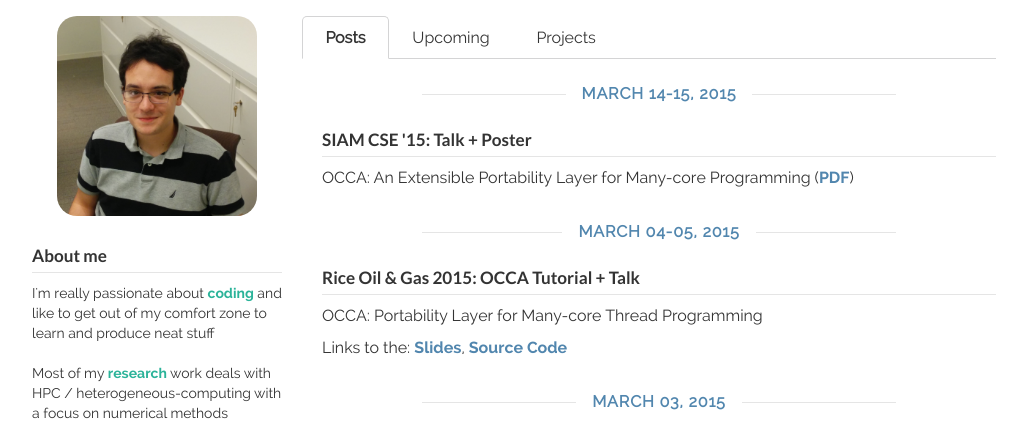
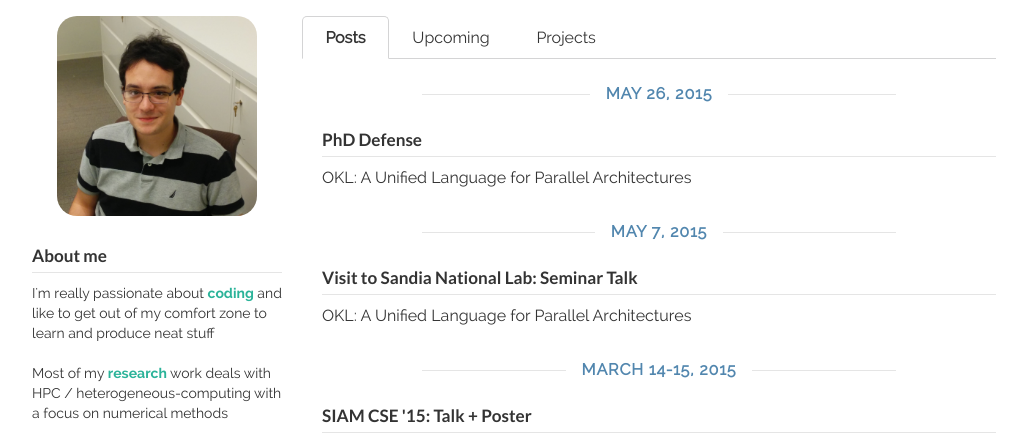
Before and after one commit to dmed256/dmed256.com, a PHP site: page / in a window 1280 px wide. Shown: the part 67-505 px from the top of the page, without its empty margins (116-1143 px from the left). Run offline with PHP 8.4, Linux system fonts and the light colour scheme; some web fonts are replaced.

Commit message:
[Posts] Update

```diff
--- a/postsContent.php
+++ b/postsContent.php
@@ -1,3 +1,13 @@
+<div class="feed" dividerText="May 26, 2015">
+  <h4 class="ui dividing feed header"> PhD Defense </h4>
+  OKL: A Unified Language for Parallel Architectures
+</div>
+
+<div class="feed" dividerText="May 7, 2015">
+  <h4 class="ui dividing feed header"> Visit to Sandia National Lab: Seminar Talk </h4>
+  OKL: A Unified Language for Parallel Architectures
+</div>
+
 <div class="feed" dividerText="March 14-15, 2015">
   <h4 class="ui dividing feed header"> SIAM CSE '15: Talk + Poster </h4>
   OCCA: An Extensible Portability Layer for Many-core Programming (<a href="/pdfs/talks/cse15.pdf" class="link">PDF</a>)
--- a/upcomingContent.php
+++ b/upcomingContent.php
@@ -1,9 +1,4 @@
-<div class="feed" dividerText="May 7, 2015">
-  <h4 class="ui dividing feed header"> Visit to Sandia National Lab: Seminar Talk </h4>
-  OKL: A Unified Language for Parallel Architectures
+<div class="feed" dividerText="June 1 - July 11, 2015">
+  <h4 class="ui dividing feed header"> LLNL Visit </h4>
+  Continue working on OCCA (thesis work) and collaborate with LLNL guys =)
 </div>
-
-<div class="feed" dividerText="May - August, 2015">
-  <h4 class="ui dividing feed header"> PhD Defense </h4>
-  Haven't scheduled the day or room yet
-</div>
```
